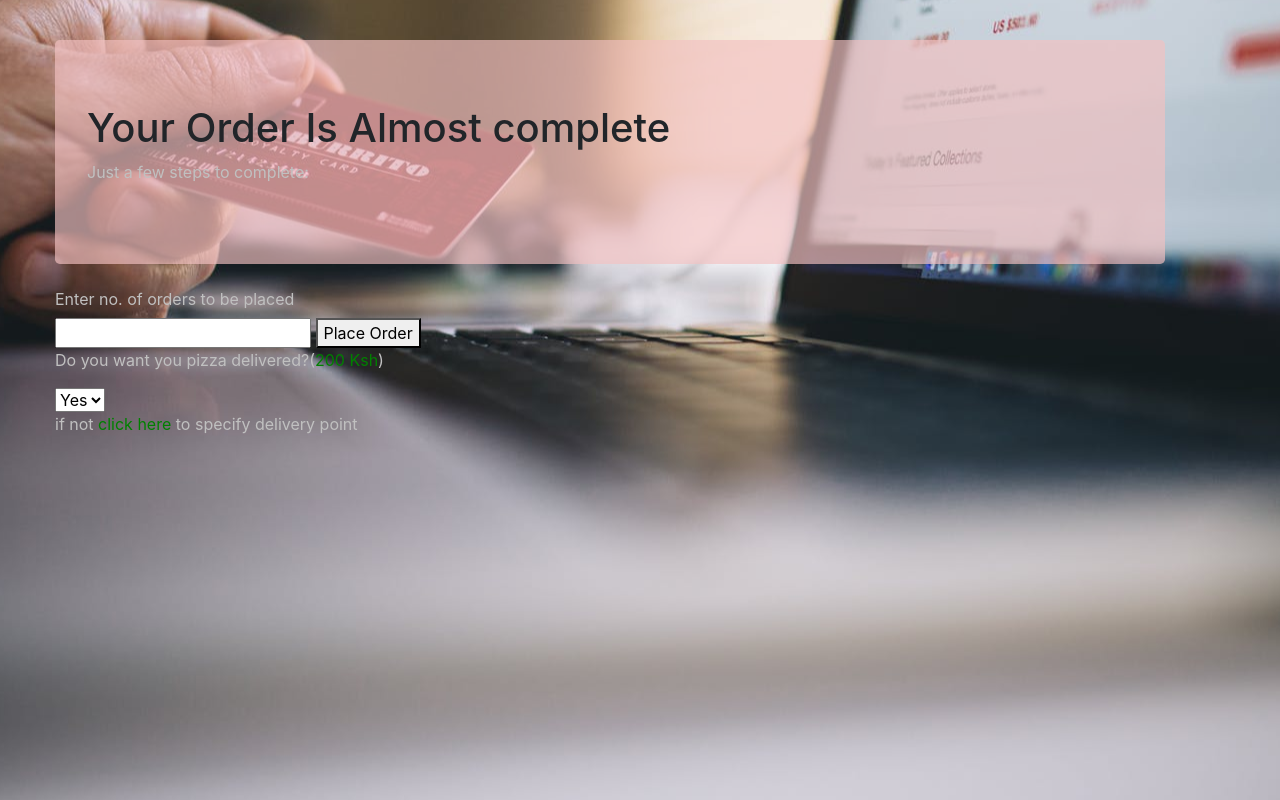
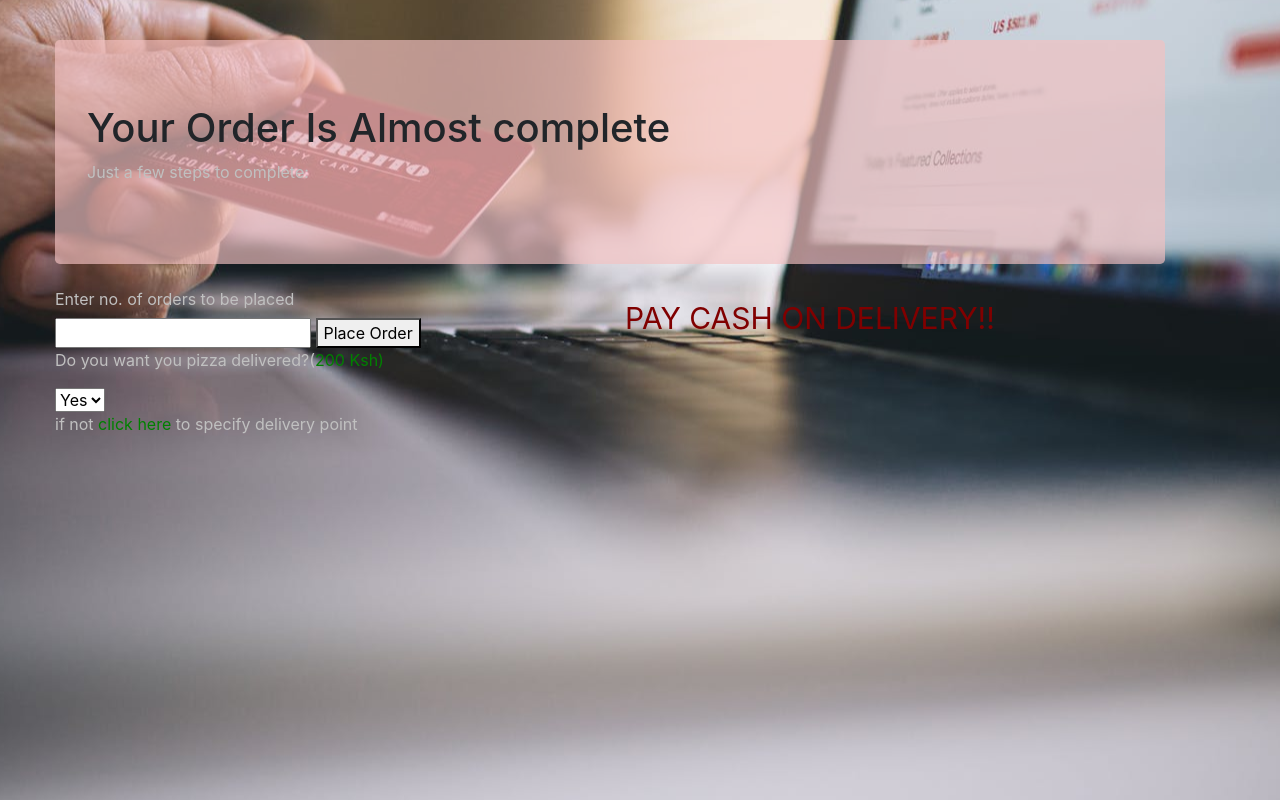
Before and after one commit to q1ncy/pizza-project, a plain HTML site: page cart.html in a window 1280 px wide. Drawn offline with nearby package versions, Linux system fonts and the light colour scheme.

Commit message:
customisation to cart

```diff
--- a/cart.html
+++ b/cart.html
@@ -25,14 +25,16 @@
           <p style="line-height: 6px;">Enter no. of orders to be placed</p>
           <input type="number" id="orders" />
             <button id="placeOrder" style="text-align: center;">Place Order</button>
-              <p>Do you want you pizza delivered?(<span style="color: green;">200 Ksh</span>)</p>
+              <p>Do you want you pizza delivered?(<span style="color: green;">200 Ksh)</p>
               <select id="delivery" style="display: inline;">
                   <option value="yes">Yes</option>
                   <option value="no">No</option>
               </select>
           <p>if not <a href="#" id="deliver" style="color: green;">click here</a> to specify delivery point</p>
       </div>
-
+        <div class="col-lg-6">
+          <p><span style="color: maroon;font-size: 30px;">PAY CASH ON DELIVERY!!</span></p>
+        </div>
     </div>
     </div>
 
--- a/js/signs.js
+++ b/js/signs.js
@@ -54,3 +54,6 @@ $("button#clickThree").click(
         alert(order)
 
 })
+//price calculation
+var total = 0
+if
```
